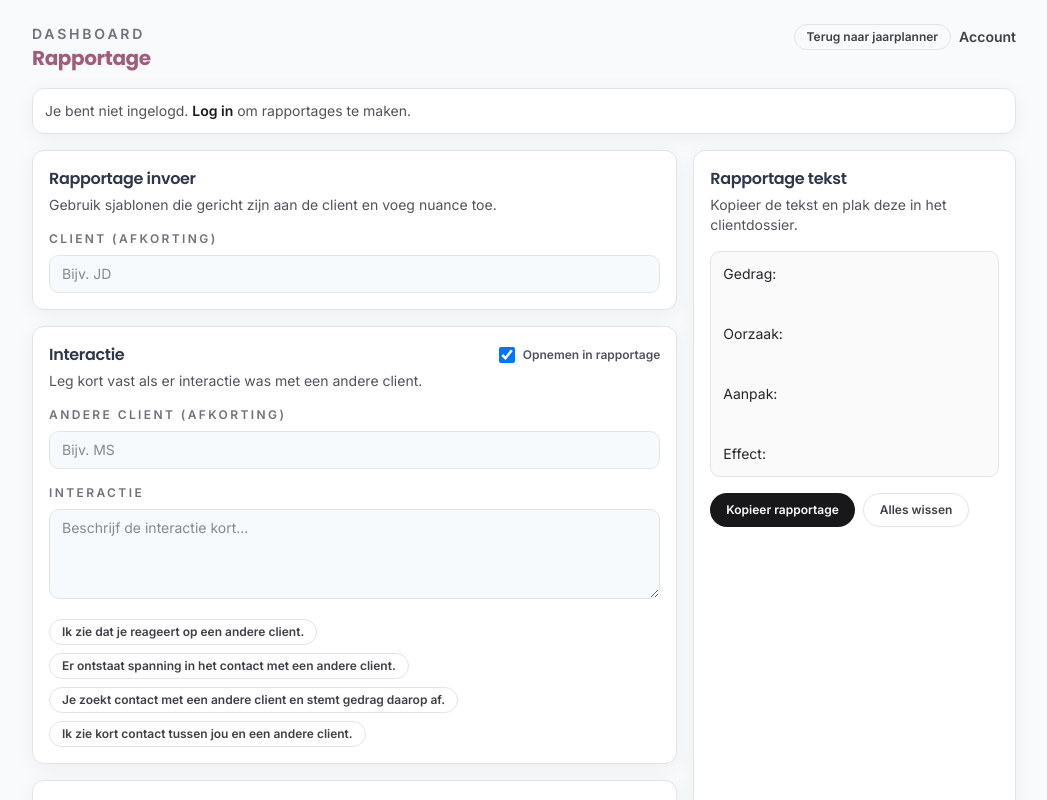
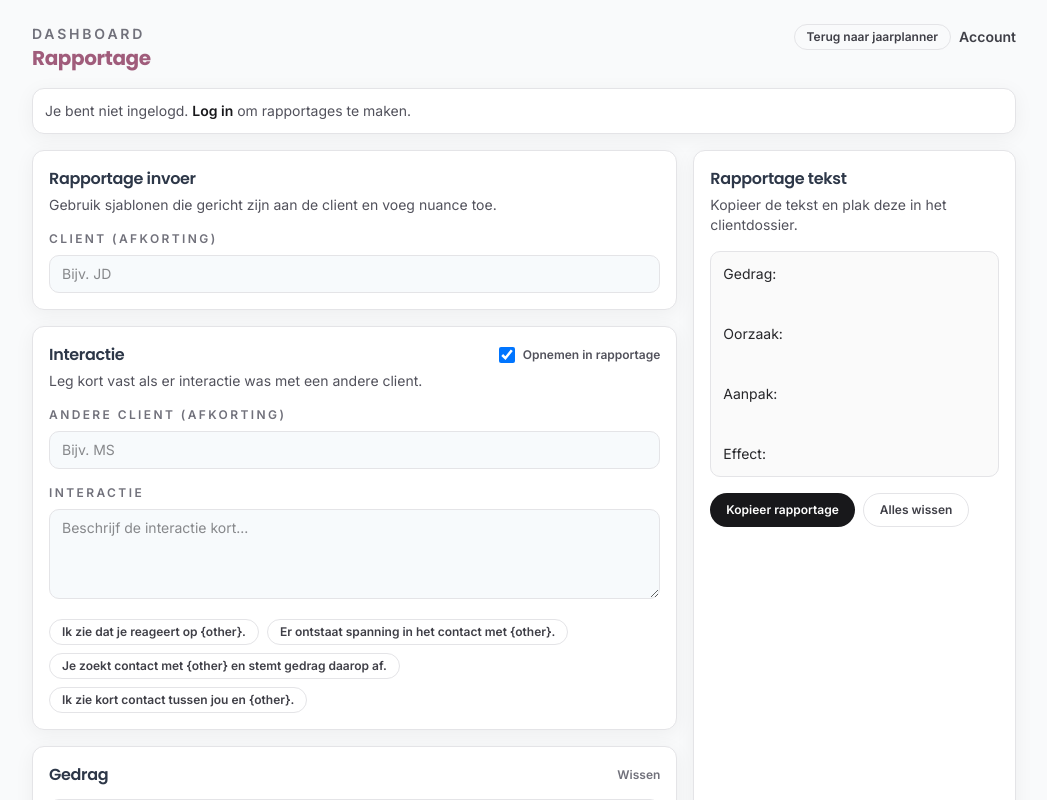
Before and after one commit to jacquesesenkbrink-max/zorgbalans, a Next.js app: page /dashboard/rapportage in a window 1280 px wide. Shown: the top 800 px of the page, without its empty margins (116-1163 px from the left). Built offline with nearby package versions, Linux system fonts and the light colour scheme; no server answers.

Commit message:
update: personalize interaction templates

```diff
--- a/src/app/dashboard/rapportage/page.tsx
+++ b/src/app/dashboard/rapportage/page.tsx
@@ -63,10 +63,10 @@ const templateGroups: TemplateGroup[] = [
 ];
 
 const interactionTemplates = [
-  "Ik zie dat je reageert op een andere client.",
-  "Er ontstaat spanning in het contact met een andere client.",
-  "Je zoekt contact met een andere client en stemt gedrag daarop af.",
-  "Ik zie kort contact tussen jou en een andere client.",
+  "Ik zie dat je reageert op {other}.",
+  "Er ontstaat spanning in het contact met {other}.",
+  "Je zoekt contact met {other} en stemt gedrag daarop af.",
+  "Ik zie kort contact tussen jou en {other}.",
 ];
 
 const gedragOptions: ChainOption[] = [
@@ -264,11 +264,15 @@ export default function RapportagePage() {
     const withOther = (text: string) => {
       const trimmed = text.trim();
       if (!trimmed) return "";
-      if (!trimmedOther) return trimmed;
-      if (trimmed.toLowerCase().includes(trimmedOther.toLowerCase())) {
+      const fallback = "een andere client";
+      const resolved = trimmedOther || fallback;
+      if (trimmed.includes("{other}")) {
+        return trimmed.replaceAll("{other}", resolved);
+      }
+      if (trimmed.toLowerCase().includes(resolved.toLowerCase())) {
         return trimmed;
       }
-      return `${trimmed} (met ${trimmedOther})`;
+      return `${trimmed} (met ${resolved})`;
     };
     const gedragBlock = [withClient(gedrag)]
       .concat(
```
